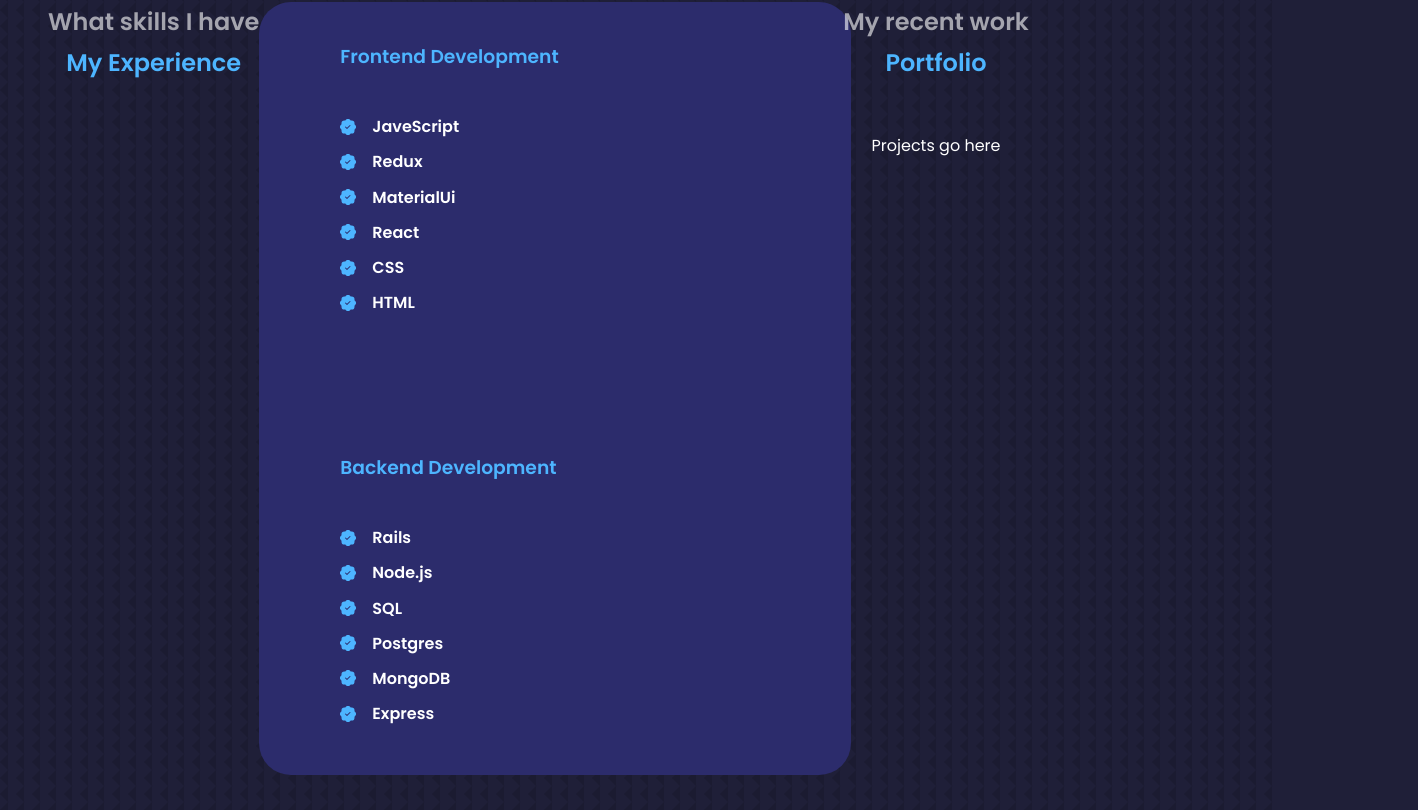
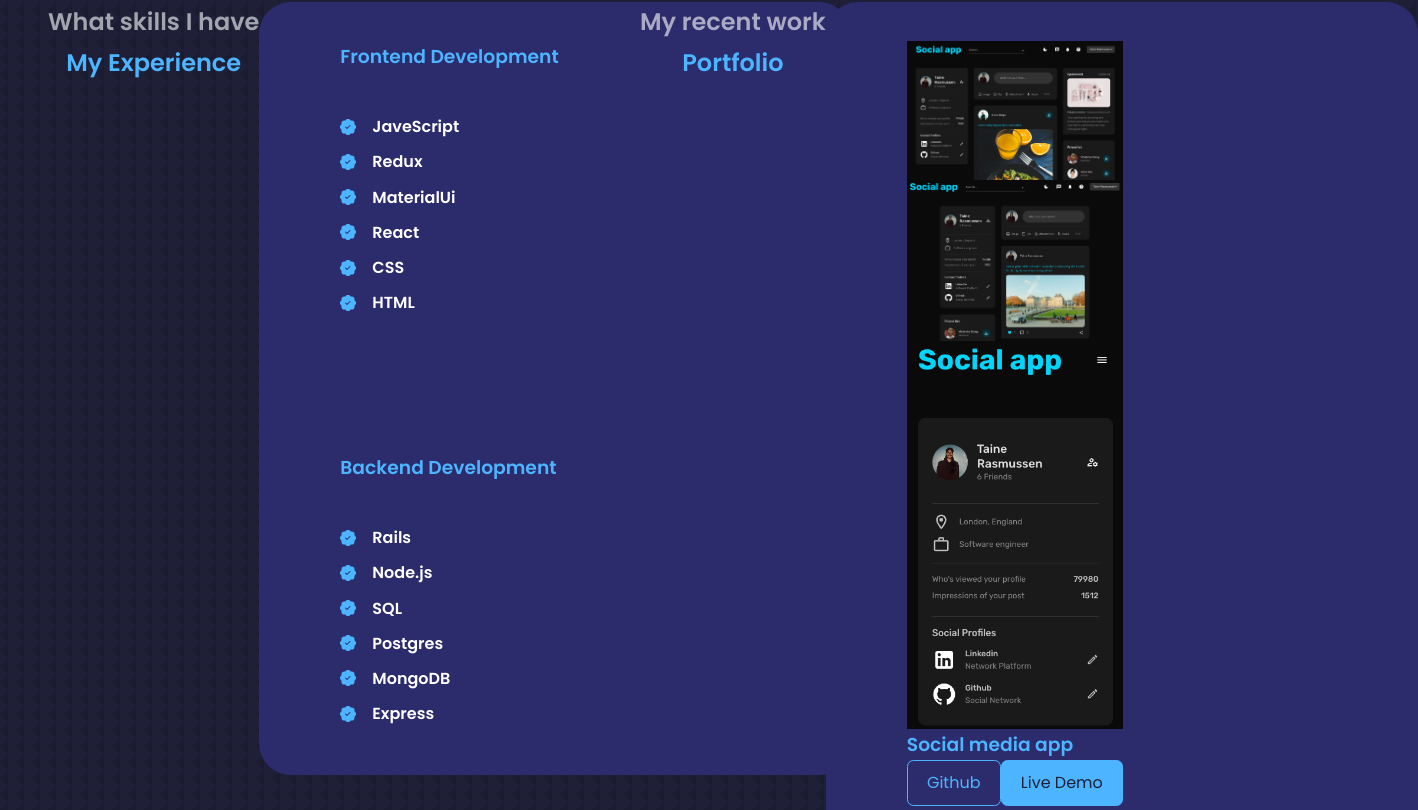
Before and after one commit to taine-rasmussen/portfoliov1, a React (Create React App) app: page / in a window 1280 px wide. Shown: the part 2030-2840 px from the top of the page, 1418 px wide, since content can reach past the window. Built offline with nearby package versions, Linux system fonts and the light colour scheme.

Commit message:
refactor projects into own component

```diff
--- /dev/null
+++ b/src/Components/Work/ProjectCard.js
@@ -0,0 +1,44 @@
+import { Pagination } from "swiper";
+import { Swiper, SwiperSlide } from "swiper/react";
+import './Work.css'
+
+const ProjectCard = (props) => {
+  const {
+    proj
+  } = props;
+
+  console.log(proj)
+
+  return (
+    <article className='portfolio_item'>
+      <Swiper
+        pagination={true}
+        modules={[Pagination]}
+        className='swiper'
+      >
+        <div className='portfolio_item-image' key={proj.title}>
+          {proj.images.map((img, i) => (
+            <SwiperSlide key={i} zoom={true}>
+              <img src={img} alt='profile' />
+            </SwiperSlide>
+          ))}
+        </div>
+      </Swiper >
+      <h3>{proj.title}</h3>
+      <div className='portfolio_item-cta'>
+        <a
+          href={proj.github}
+          className='btn'
+          target='_blank'
+        >Github</a>
+        <a
+          href='http://github.com/taine-rasmussen'
+          className='btn btn-primary'
+          target='_blank'
+        >Live Demo</a>
+      </div>
+    </article>
+  )
+}
+
+export default ProjectCard
--- a/src/Components/Work/Work.js
+++ b/src/Components/Work/Work.js
@@ -1,9 +1,14 @@
 import { ActiveNavContext } from '../../ActiveNavContext'
 import { BsPatchCheckFill } from 'react-icons/bs'
 import { useContext } from 'react'
+import ProjectCard from './ProjectCard'
 
-import Experience from '../Experience/Experience'
-
+import wordleImg1 from '../../assets/wordle1.png'
+import wordleImg2 from '../../assets/wordle2.png'
+import wordleImg3 from '../../assets/wordle3.png'
+import socialImg1 from '../../assets/social1.png'
+import socialImg3 from '../../assets/social3.png'
+import socialImg4 from '../../assets/social4.png'
 import './Work.css'
 
 const Work = () => {
@@ -27,6 +32,23 @@ const Work = () => {
     { language: 'Postgres' },
     { language: 'MongoDB' },
     { language: 'Express' },
+  ];
+
+  const data = [
+    {
+      id: 1,
+      images: [socialImg1, socialImg3, socialImg4],
+      title: 'Social media app',
+      github: 'https://github.com/taine-rasmussen/social-app',
+      demo: 'http://github.com/taine-rasmussen'
+    },
+    {
+      id: 2,
+      images: [wordleImg3, wordleImg1, wordleImg2],
+      title: 'Wordle clone',
+      github: 'https://github.com/taine-rasmussen/not-wordle',
+      demo: 'http://github.com/taine-rasmussen'
+    },
   ]
 
   return (
@@ -75,8 +97,13 @@ const Work = () => {
       <section className='wrapper_container'>
         <h5>My recent work</h5>
         <h2>Portfolio</h2>
-        <div>
-          Projects go here
+        <div className='skills_wrapper'>
+          {data.map((proj) => {
+            return (
+              <ProjectCard proj={proj} />
+            )
+          })}
+
         </div>
       </section>
     </section>
```
